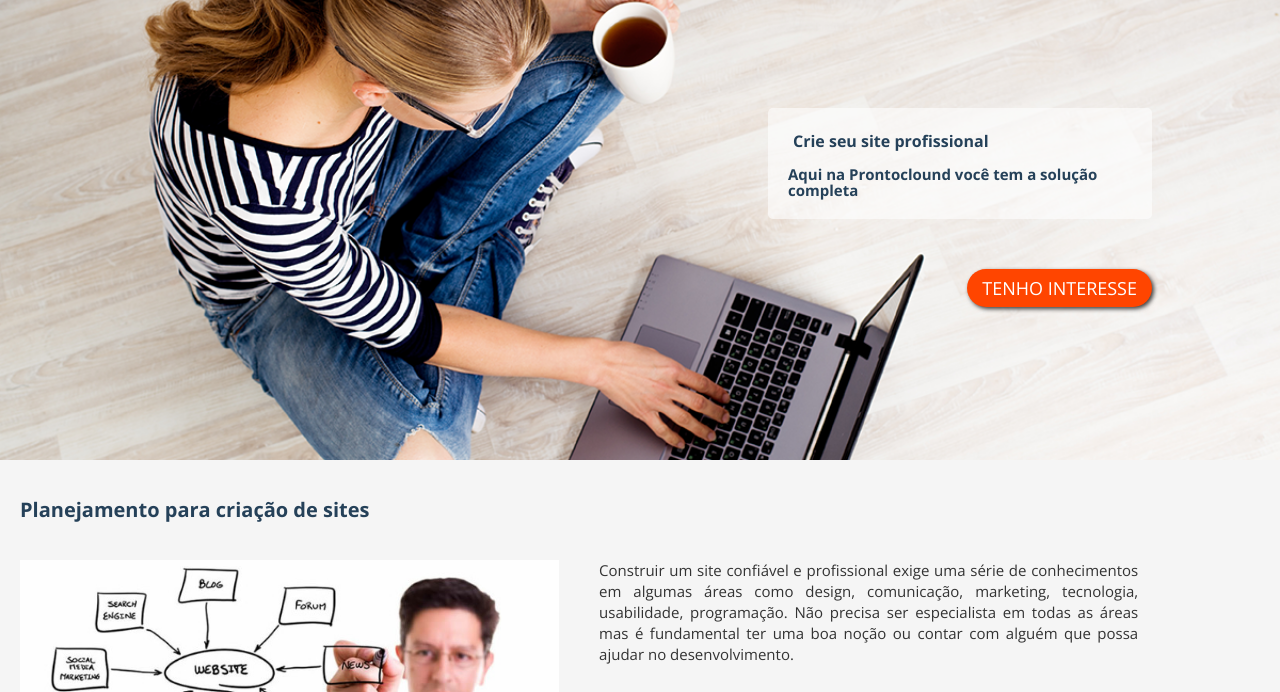
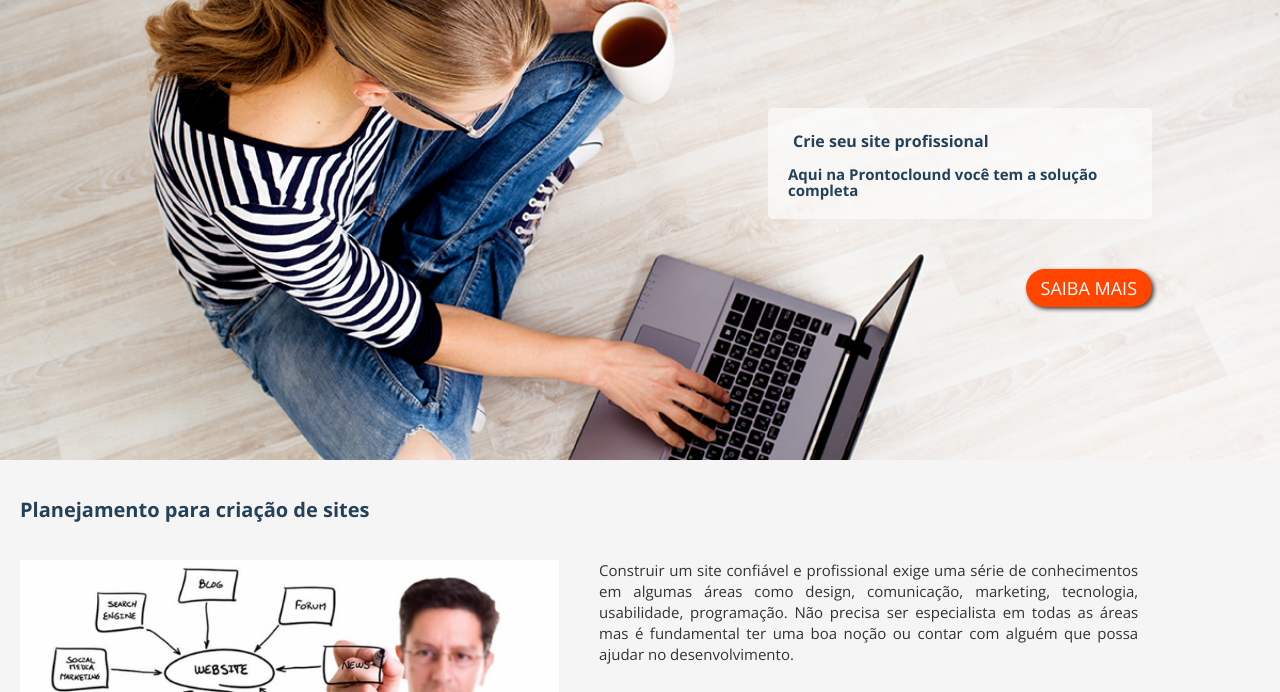
Before and after one commit to viniborges99/ebac-front-end, a plain HTML site: page Exercicio modulo 11/index.html in a window 1280 px wide. Shown: the part 97-789 px from the top of the page. Drawn offline with nearby package versions, Linux system fonts and the light colour scheme; a script that the page names is missing.

Commit message:
saiba mais
colocando um link para acessar a pagina secundaria

```diff
--- a/Exercicio modulo 11/index.html
+++ b/Exercicio modulo 11/index.html
@@ -32,7 +32,7 @@
                         <h4>Crie seu site profissional</h4>
                         <h5>Aqui na Prontoclound você tem a solução completa</h5>
                     </div>
-                    <a class="buttom-cta" href="#tenho interesse">Tenho interesse</a>
+                    <a class="buttom-cta" href="saiba-mais.html">Saiba mais</a>
                 </div>
             </div>
         </section>
```
Also changed, not shown: 1 other file.
